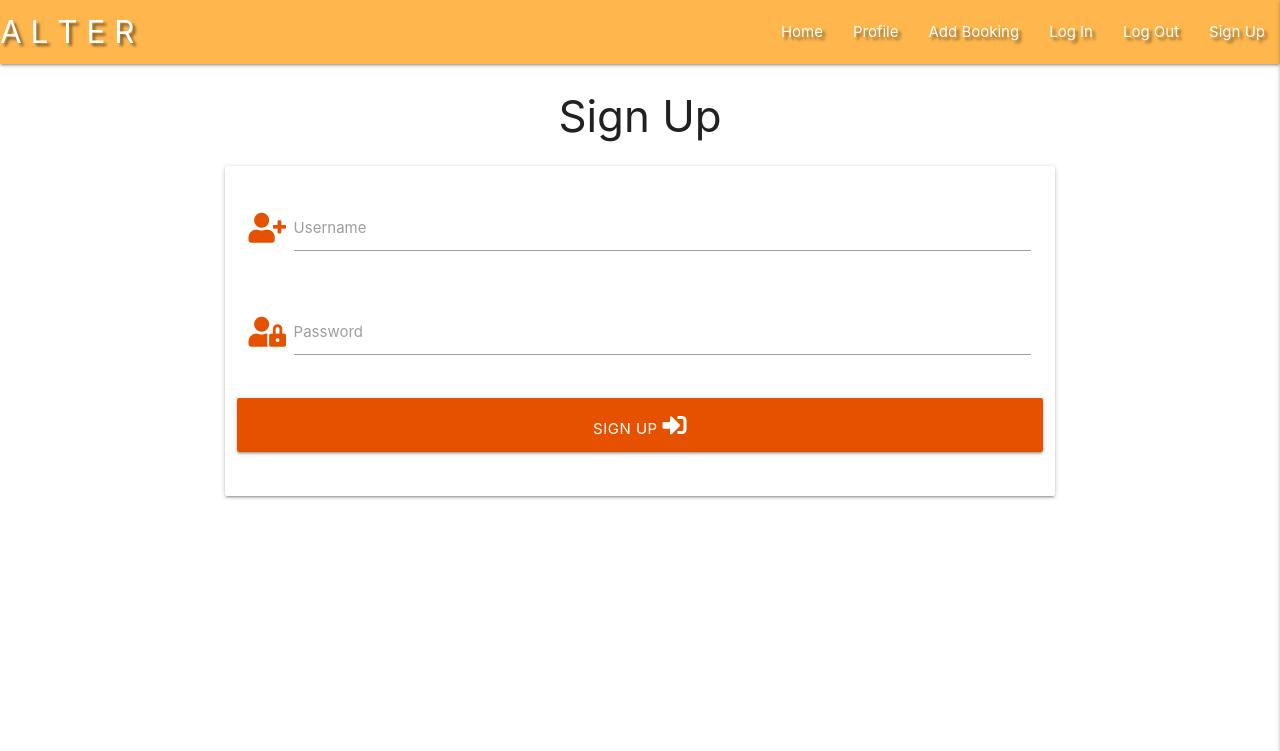
After one commit to gideongannaban/Alter-tool, a Flask app: page /signup in a window 1280 px wide. The commit adds this page. Shown: the top 751 px of the page. Run offline with Flask 2, Linux system fonts and the light colour scheme; some libraries are stand-ins or nearby versions.

Commit message:
Add signup template

```diff
--- a/app.py
+++ b/app.py
@@ -2,6 +2,7 @@
 from flask import Flask, flash, render_template, redirect, request, session, url_for
 from flask_pymongo import PyMongo
 from bson.objectid import ObjectId
+from werkzeug.security import generate_password_hash, check_password_hash
 if os.path.exists("env.py"):
     import env
 
@@ -22,6 +23,11 @@
     return render_template("tasks.html", tasks=tasks)
 
 
+@app.route("/signup", methods=["GET", "POST"])
+def sign_up():
+    return render_template("signup.html")
+
+
 if __name__ == "__main__":
     app.run(host=os.environ.get("IP"),
         port=int(os.environ.get("PORT")),
--- a/templates/base.html
+++ b/templates/base.html
@@ -29,7 +29,7 @@
                     <li><a href="">Add Booking</a></li>
                     <li><a href="">Log In</a></li>
                     <li><a href="">Log Out</a></li>
-                    <li><a href="">Sign Up</a></li>
+                    <li><a href="{{ url_for('sign_up') }}">Sign Up</a></li>
 
                 </ul>
             </div>
@@ -43,7 +43,7 @@
                 <li><a href="">Add Booking</a></li>
                 <li><a href="">Log In</a></li>
                 <li><a href="">Log Out</a></li>
-                <li><a href="">Sign Up</a></li>
+                <li><a href="{{ url_for('sign_up') }}">Sign Up</a></li>
         </ul>
     </header>
 
--- /dev/null
+++ b/templates/signup.html
@@ -0,0 +1,39 @@
+{% extends "base.html" %}
+{% block content %}
+
+    <h3 class="center-align">Sign Up</h3>
+
+    <div class="row">
+        <form class="col s12 m8 offset-m2" method="POST" action="{{ url_for('sign_up') }} ">
+            <div class="card-panel">
+
+                <!-- username -->
+                <div class="row">
+                    <div class="input-field col s12">
+                        <i class="fas fa-user-plus prefix orange-text text-darken-4"></i>
+                        <input id="username" name="username" type="text" class="validate">
+                        <label for="username">Username</label>
+                    </div>
+                </div>
+
+                <!-- password -->
+                <div class="row">
+                    <div class="input-field col s12">
+                        <i class="fas fa-user-lock prefix orange-text text-darken-4"></i>
+                        <input id="password" name="password" type="password" class="validate">
+                        <label for="password">Password</label>
+                    </div>
+                </div>
+
+                <!-- submit -->
+                <div class="row">
+                    <button type="submit" class="col s12 btn-large orange darken-4 text-shadow">
+                        Sign Up <i class="fas fa-sign-in-alt"></i>
+                    </button>
+                </div>
+
+            </div>
+        </form>
+    </div>
+
+{% endblock %}
```
